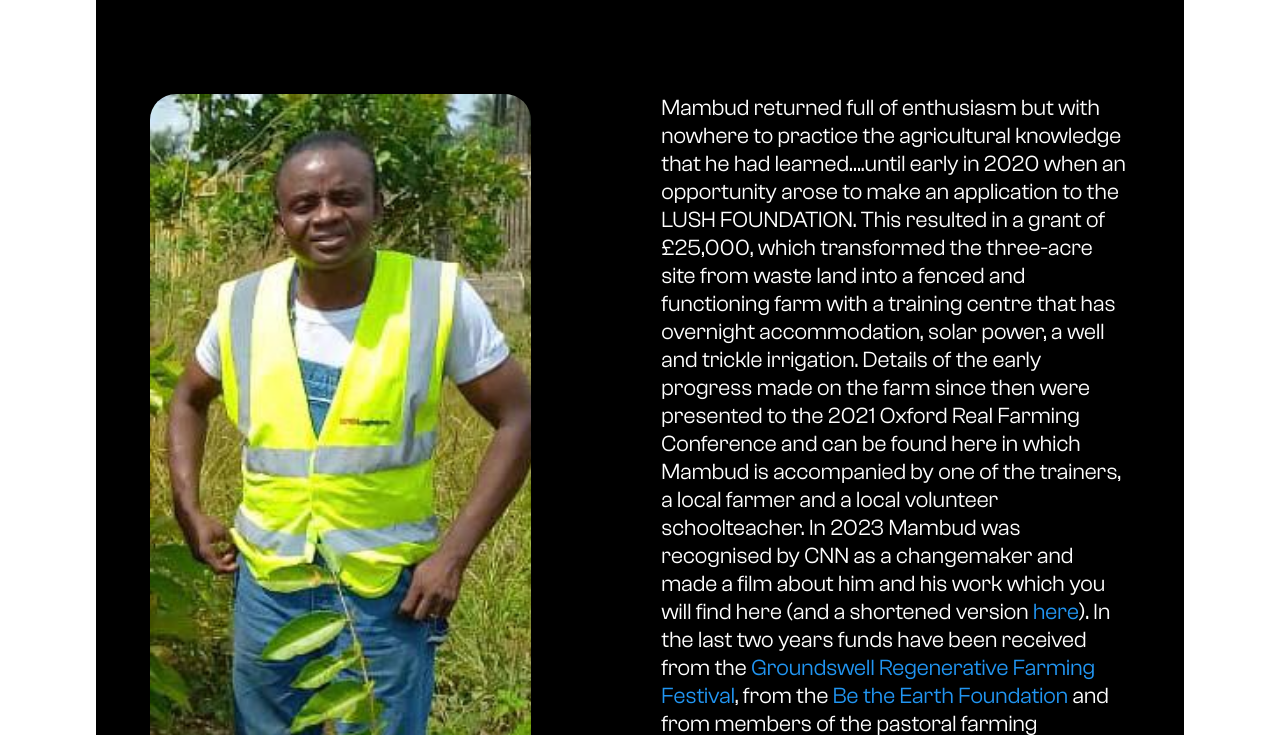
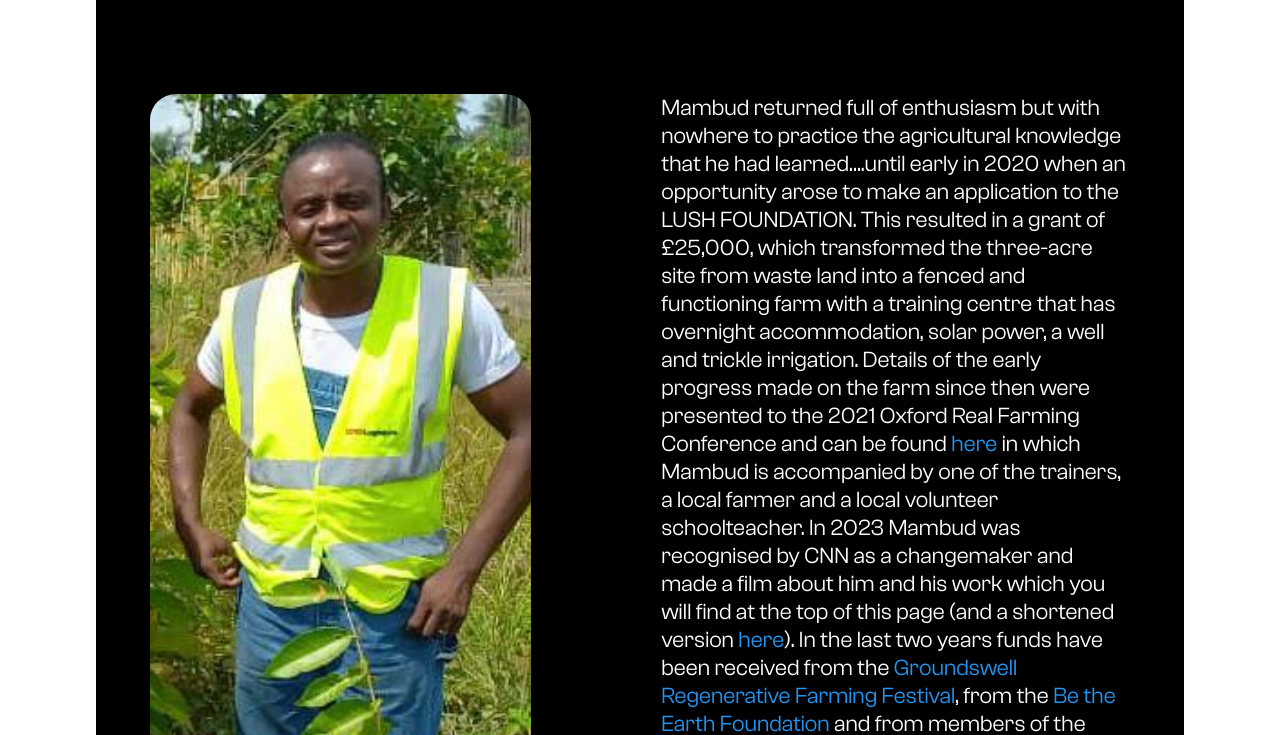
Before and after one commit to farmingoncrutches/farmingoncrutches.github.io, a Jekyll site: the page built from _pages/story.html, in a window 1280 px wide and 900 px high, scrolled down 3688 px, cut to the strip 165-900 px from the top of the window. Built offline with Jekyll 4.4.1, drawn with Linux system fonts in a browser that asks for light colours; some of the changed text lies outside the part shown.

Commit message:
feedback changes, broken header

```diff
--- a/_pages/impact.html
+++ b/_pages/impact.html
@@ -91,5 +91,11 @@
 			<div class="image" style="background-image:url('/assets/images/ab.jpg');">
 			</div>
 		</div>
+		<div class="section-card">
+			<video width="1280" height="960" controls>
+				<source src="/assets/videos/watering.mp4" type="video/mp4">
+				Your browser does not support the video tag.
+			</video>
+		</div>
 	</div>
 </div>
--- a/_pages/principles.html
+++ b/_pages/principles.html
@@ -180,8 +180,7 @@
 				</div>
 				<div class="goalcontainer">
 					<img src="/assets/images/goals/goal17.png" alt="Partnerships for the goals">
-					<p>Farming on Crutches is building partnerships with a number of organisations that share its vision –
-						including Groundswell.</p>
+					<p>Farming on Crutches is building partnerships with a number of organisations that share its vision.</p>
 				</div>
 			</div>
 	</div>
--- a/_pages/story.html
+++ b/_pages/story.html
@@ -96,16 +96,16 @@
             training centre
             that has overnight accommodation, solar power, a well and trickle irrigation. Details of the early progress
             made on the
-            farm since then were presented to the 2021 Oxford Real Farming Conference and can be found here in which
+            farm since then were presented to the 2021 Oxford Real Farming Conference and can be found <a href="https://www.youtube.com/watch?v=KkCBXJgui-o ">here</a> in which
             Mambud is
             accompanied by one of the trainers, a local farmer and a local volunteer schoolteacher. In 2023 Mambud was
             recognised by
-            CNN as a changemaker and made a film about him and his work which you will find here (and a shortened
+            CNN as a changemaker and made a film about him and his work which you will find at the top of this page (and a shortened
             version <a href="https://edition.cnn.com/2023/02/03/sport/slasa-mambud-samai-sierra-leone-amputee-football-spc-spt-intl/index.html">here</a>). In
             the last two years funds have been received from the <a href="https://groundswellag.com">Groundswell Regenerative Farming Festival</a>, from the <a href="https://www.betheearth.foundation">Be
             the Earth
             Foundation</a> and from members of the pastoral farming community – in particular though <a href="https://www.pastureforlife.org">Pasture for Life</a> –
-            which has funded
+            which have funded
             three one-week training courses for 45 amputees. The immediate priority continues to be to lay on more of
             these one-week
             courses so that all the members of the SLASA community can be trained in sustainable farming and be provided
@@ -123,6 +123,9 @@
         <div class="title">
             Outside help
         </div>
+        <div class="section-card">
+            <div class="image" style="background-image:url('/assets/images/john.jpeg');"></div>
+            <div class="text">
             <div class="section-paragraph">
                 In the UK the main link has been <b>John Meadley</b>, who has spent more than five decades engaged with rural
                 communities in
@@ -145,6 +148,8 @@
                 through to the knock-out rounds of the World Amputee Football Cup and asked Tom to write their theme song –
                 which he did
                 and which you can find <a href="https://www.youtube.com/watch?v=AFCo0bvwBNE">here</a>. Sadly, they were unable to continue in the competition due to Ebola.
+            </div>
+            </div>
         </div>
         <div class="image" style="background-image:url('/assets/images/green.jpg');"></div>
 
```
Also changed, not shown: assets/images/john.jpeg (added). Lines whose indentation alone changed are shown as unchanged.
